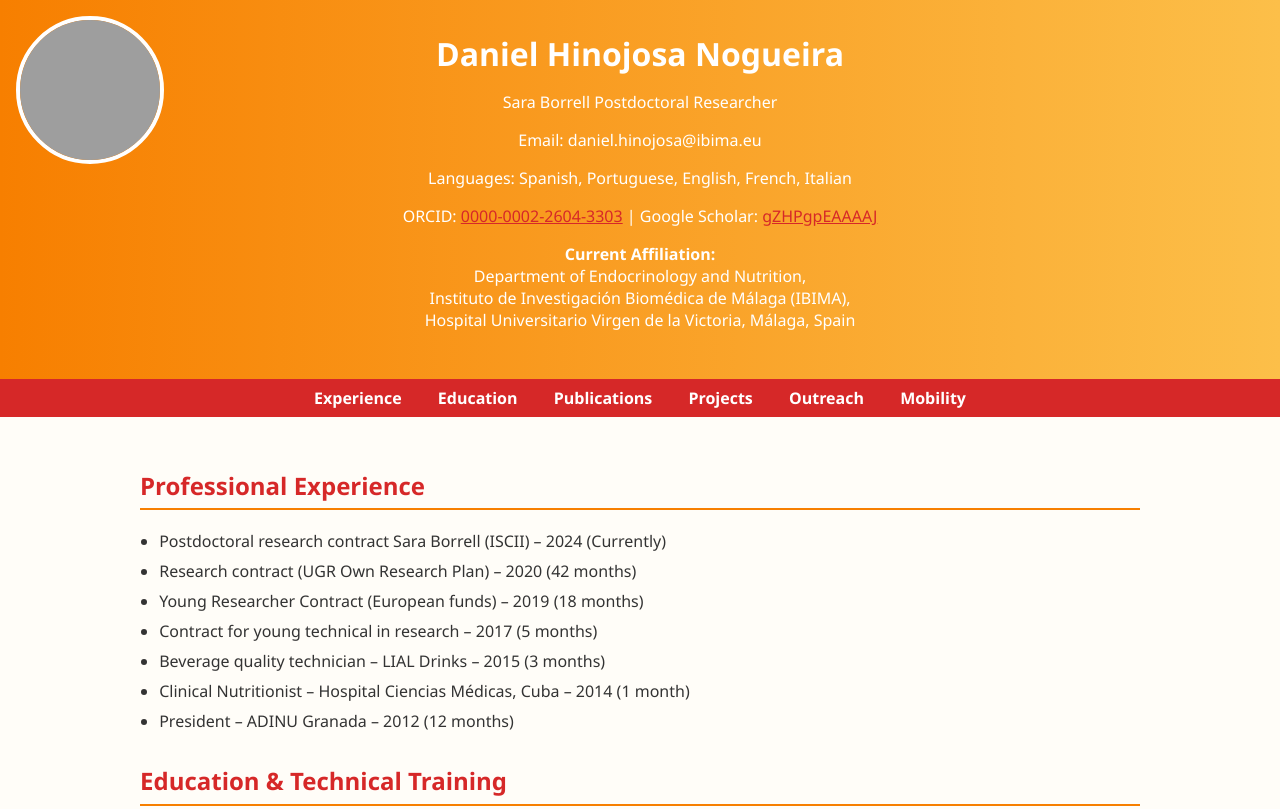
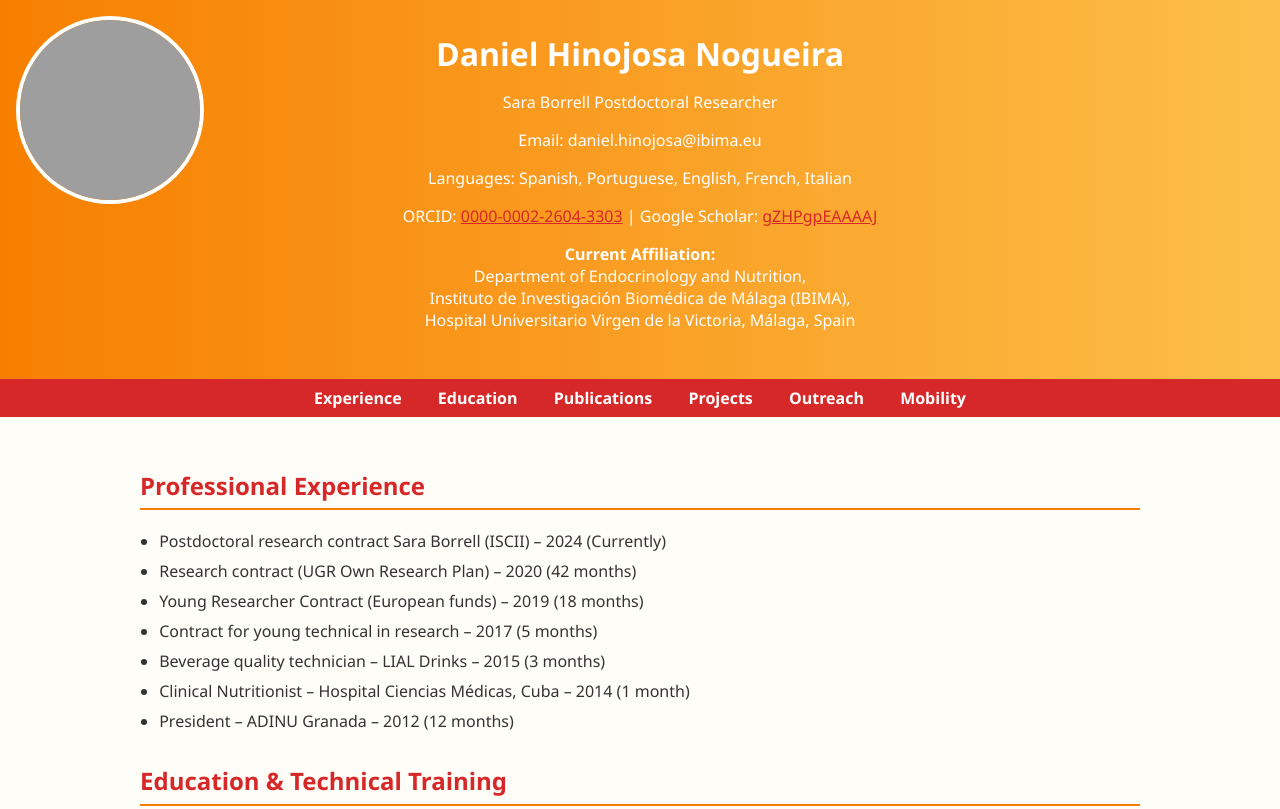
Before and after one commit to DHinojosa-Nogueira/CV.github.io, a plain HTML site: page index.html in a window 1280 px wide. Shown: the top 809 px of the page. Drawn offline with Linux system fonts and the light colour scheme; grey boxes are pictures that could not be loaded.

Commit message:
Update index.html

```diff
--- a/index.html
+++ b/index.html
@@ -21,8 +21,8 @@
     }
     header img {
       border-radius: 50%;
-      width: 140px;
-      height: 140px;
+      width: 180px;
+      height: 180px;
       object-fit: cover;
       border: 4px solid white;
       position: absolute;
```
